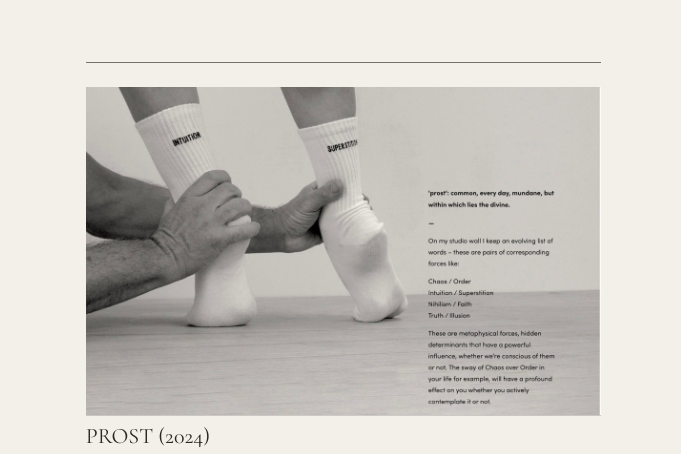
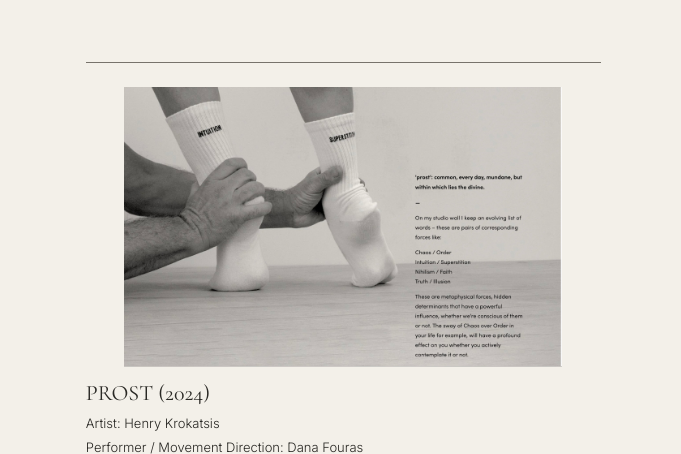
Before and after one commit to danafouras/danafouras.github.io, a plain HTML site: page index.html in a window 1280 px wide. Shown: the part 5146-5600 px from the top of the page, 599-1280 px from the left. Drawn offline with nearby package versions, Linux system fonts and the light colour scheme.

Commit message:
Update index.html

```diff
--- a/index.html
+++ b/index.html
@@ -352,7 +352,7 @@
       <article class="film-item" style="grid-column:2;">
         <img src="assets/Screenshot 2026-11-21 at 18.16.54.jpg"
      alt="PROST by Henry Krokatsis — editorial photograph and text"
-     style="display:block;width:100%;height:auto;margin:0 0 10px;">
+     style="display:block;width:85%;height:auto;margin:0 auto 16px;">
   <h3>PROST (2024)</h3>
   <p>Artist: Henry Krokatsis</p>
   <p>Performer / Movement Direction: Dana Fouras</p>
```
